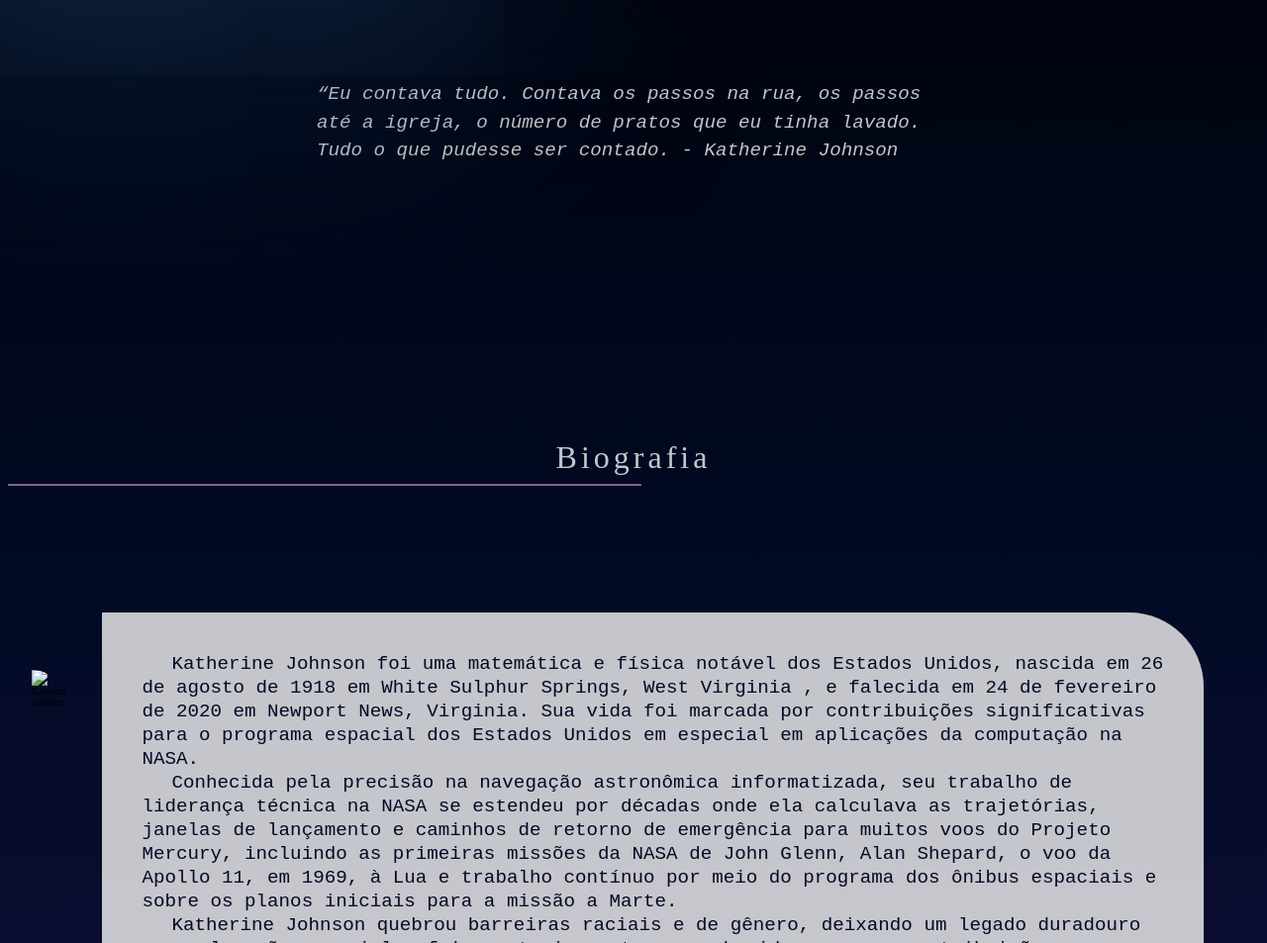
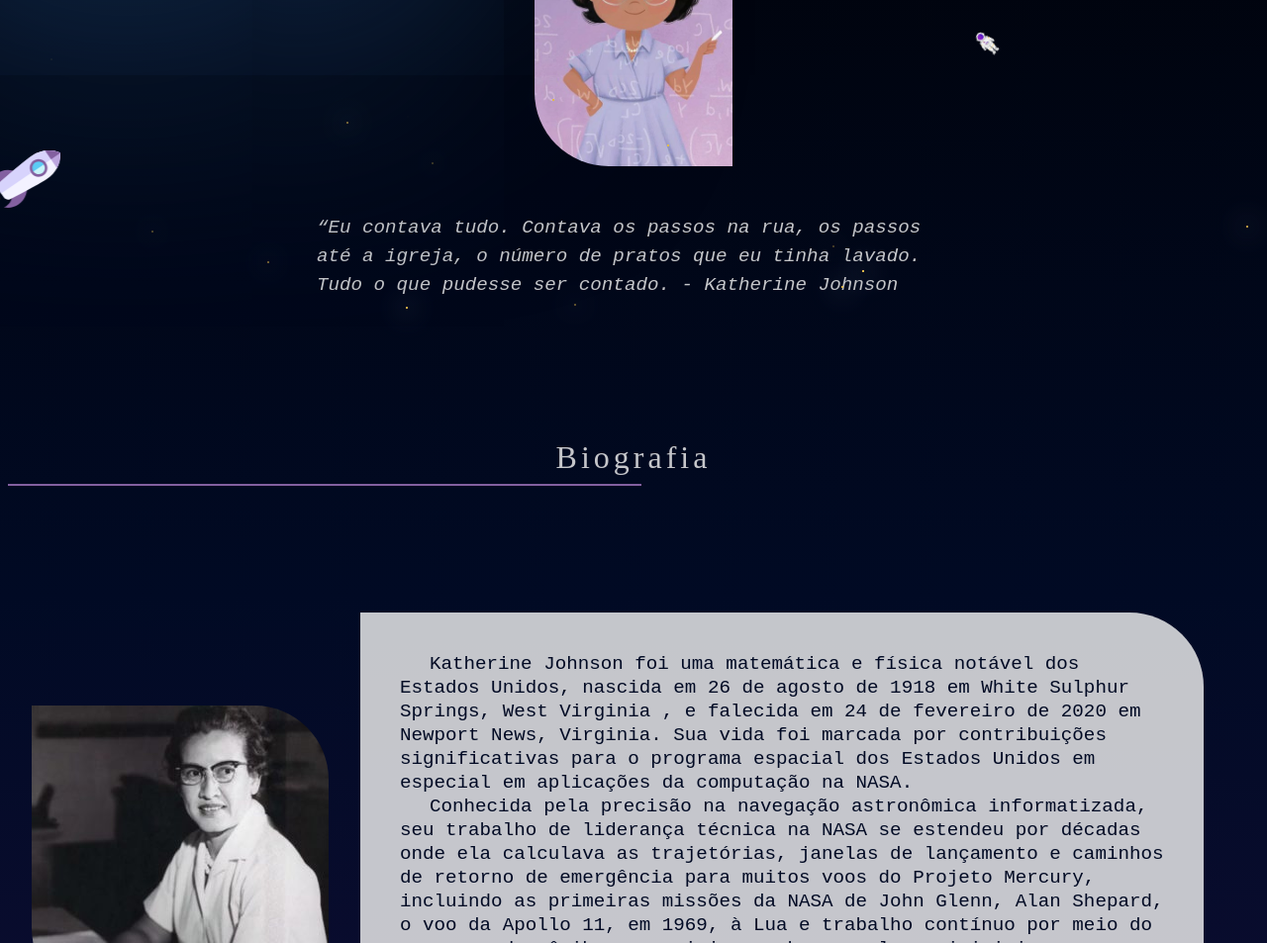
Before and after one commit to nayara-nunes/projeto-final, a plain HTML site: page index.html in a window 1280 px wide. Shown: the part 433-1386 px from the top of the page at 99% size. Drawn offline with Linux system fonts and the light colour scheme.

Commit message:
Corrigindo mais erros

```diff
--- a/index.html
+++ b/index.html
@@ -43,13 +43,13 @@
 
 
   <div class="box_astronaut">
-    <img class="object_astronaut" src="./docs/img/astronaut.svg" width="20px" alt="">
+    <img class="object_astronaut" src="./img/astronaut.svg" width="20px" alt="">
 </div>
-<img class="object_rocket" src="./docs/img/rocket_2.svg" width="80px">
+<img class="object_rocket" src="./img/rocket_2.svg" width="80px">
   <main>
     <section id="main">
       <h1 class="title">Katherine Johnson</h1>
-      <img src="./docs/img/katherine.jpg" alt="" class="img">
+      <img src="./img/katherine.jpg" alt="" class="img">
       <strong>“Eu contava tudo. Contava os passos na rua, os passos até a igreja, o número de pratos que eu tinha lavado.
         Tudo o que pudesse ser contado. - Katherine Johnson</strong>
     </div>
@@ -58,7 +58,7 @@
     <h2 class="caption">Biografia</h2>
 
         <div >
-          <img src="./docs/img/katherinephoto.jpg" alt="Katherine Johnson " class="img-kath">
+          <img src="./img/katherinephoto.jpg" alt="Katherine Johnson " class="img-kath">
 
                 <div class="box">
                   <p>
@@ -137,7 +137,7 @@
    <section id="recong">
     <h2 class="caption">Reconhecimento</h2>
     <div class="awards">
-      <img src="./docs/img/medalha.webp" alt="Katherine Johnson recebendo medalha em 2015 do Presidente dos Estados Unidos Barack Obama">
+      <img src="./img/medalha.webp" alt="Katherine Johnson recebendo medalha em 2015 do Presidente dos Estados Unidos Barack Obama">
       <ul class="awards-ul">
         <li><i class="fa-solid fa-rocket"></i> Recebeu em 2015 a Medalha Presidencial da liberdade, uma das mais altas honrarias civis dos Estados Unidos </li>
         <li><i class="fa-solid fa-rocket"></i> A NASA concedeu a Katherine Johnson sua Medalha de Honra, a mais alta honraria da agência, em 2015.</li>
@@ -157,6 +157,6 @@
      <a href="#github" class="link-modal" target="_blank">Github</a>
  </footer>
 
-  <script src="./docs/js/script.js"></script>
+  <script src="./js/script.js"></script>
 </body>
 </html>
```
